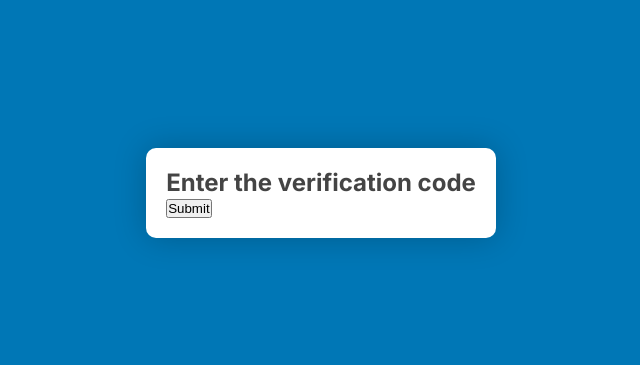
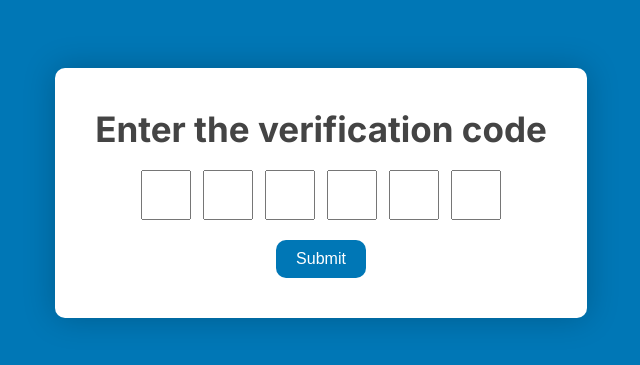
Before and after one commit to ankitrajstha/MERNOTP, a React (Vite) app in the folder frontend/: page / in a window 1280 px wide. Shown: the part 207-572 px from the top of the page, without its empty margins (319-959 px from the left). Built offline with nearby package versions, Linux system fonts and the light colour scheme.

Commit message:
feat: add input field and styles

```diff
--- a/frontend/src/components/Verification.tsx
+++ b/frontend/src/components/Verification.tsx
@@ -1,9 +1,56 @@
-const Verification = () => {
+import React, { useState, ChangeEvent, KeyboardEvent } from "react";
+
+const Verification: React.FC = () => {
+  const [otp, setOtp] = useState<string[]>(new Array(6).fill(""));
+
+  const handleChange = (e: ChangeEvent<HTMLInputElement>, index: number) => {
+    const value = e.target.value;
+    if (!value.match(/^[0-9]*$/)) return;
+
+    const newOtp = [...otp];
+    newOtp[index] = value;
+    setOtp(newOtp);
+
+    if (value && index < otp.length - 1) {
+      const nextSibling = e.target
+        .nextElementSibling as HTMLInputElement | null;
+      nextSibling?.focus();
+    }
+  };
+
+  const handleKeyDown = (e: KeyboardEvent<HTMLInputElement>, index: number) => {
+    if (e.key === "Backspace") {
+      const newOtp = [...otp];
+      newOtp[index] = "";
+      setOtp(newOtp);
+
+      if (index > 0) {
+        const previousSibling = (e.target as HTMLInputElement)
+          .previousElementSibling as HTMLInputElement | null;
+        previousSibling?.focus();
+      }
+    }
+  };
+
   return (
-    <div className="verification-container">
+    <form className="verification-container">
       <h2 className="heading-secondary">Enter the verification code</h2>
-      <button>Submit</button>
-    </div>
+      <div className="input-container">
+        {otp.map((data, index) => (
+          <input
+            key={index}
+            type="text"
+            maxLength={1}
+            value={data}
+            onChange={(e) => handleChange(e, index)}
+            onKeyDown={(e) => handleKeyDown(e, index)}
+          />
+        ))}
+      </div>
+      <div className="button-container">
+        <button>Submit</button>
+      </div>
+    </form>
   );
 };
 
--- a/frontend/src/index.css
+++ b/frontend/src/index.css
@@ -16,12 +16,51 @@ body {
   background-color: #0077b6;
 }
 .verification-container {
+  display: flex;
+  flex-direction: column;
+  gap: 2rem;
+  padding: 4rem;
+  color: #444;
   background-color: #fff;
-  padding: 2rem;
   border-radius: 1rem;
-  color: #444;
   box-shadow: 0 0 32px rgba(0, 0, 0, 0.22);
 }
 .heading-secondary {
-  font-size: 2.4rem;
+  text-align: center;
+  font-size: 3.5rem;
 }
+.input-container {
+  display: flex;
+  justify-content: center;
+  align-items: center;
+  gap: 1.2rem;
+}
+input {
+  width: 5rem;
+  height: 5rem;
+  text-align: center;
+  font-size: 2rem;
+}
+input:focus {
+  outline: none;
+  border-color: #0077b6;
+}
+.button-container {
+  display: flex;
+  justify-content: center;
+  align-items: center;
+}
+button {
+  display: inline-block;
+  padding: 1rem 2rem;
+  border: none;
+  background-color: #0077b6;
+  color: #fff;
+  font-size: 1.6rem;
+  border-radius: 1rem;
+  outline: none;
+  cursor: pointer;
+}
+button:hover {
+  background-color: #3ca1d8;
+}
```
Also changed, not shown: frontend/src/components/InputField.tsx (+25 -4 lines).
